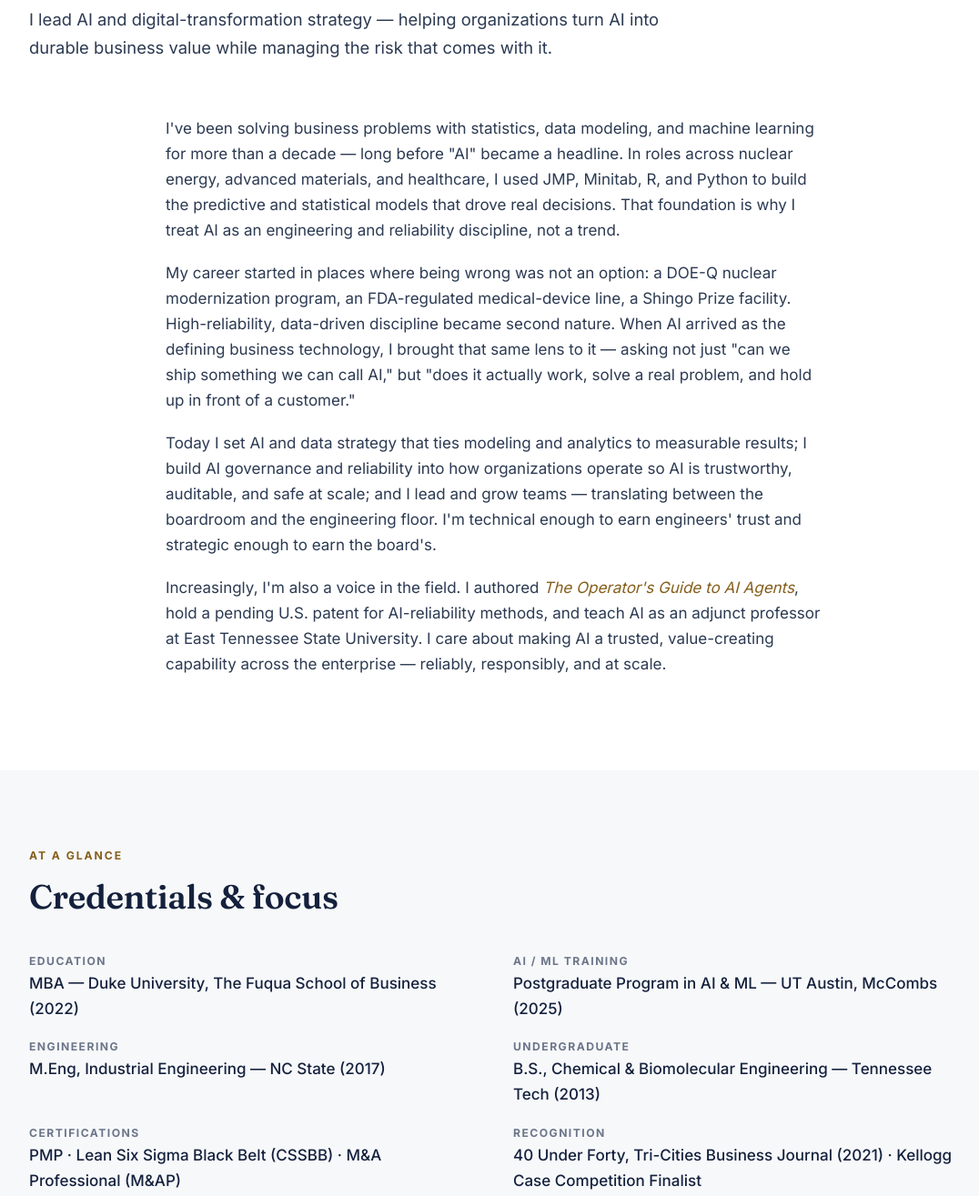
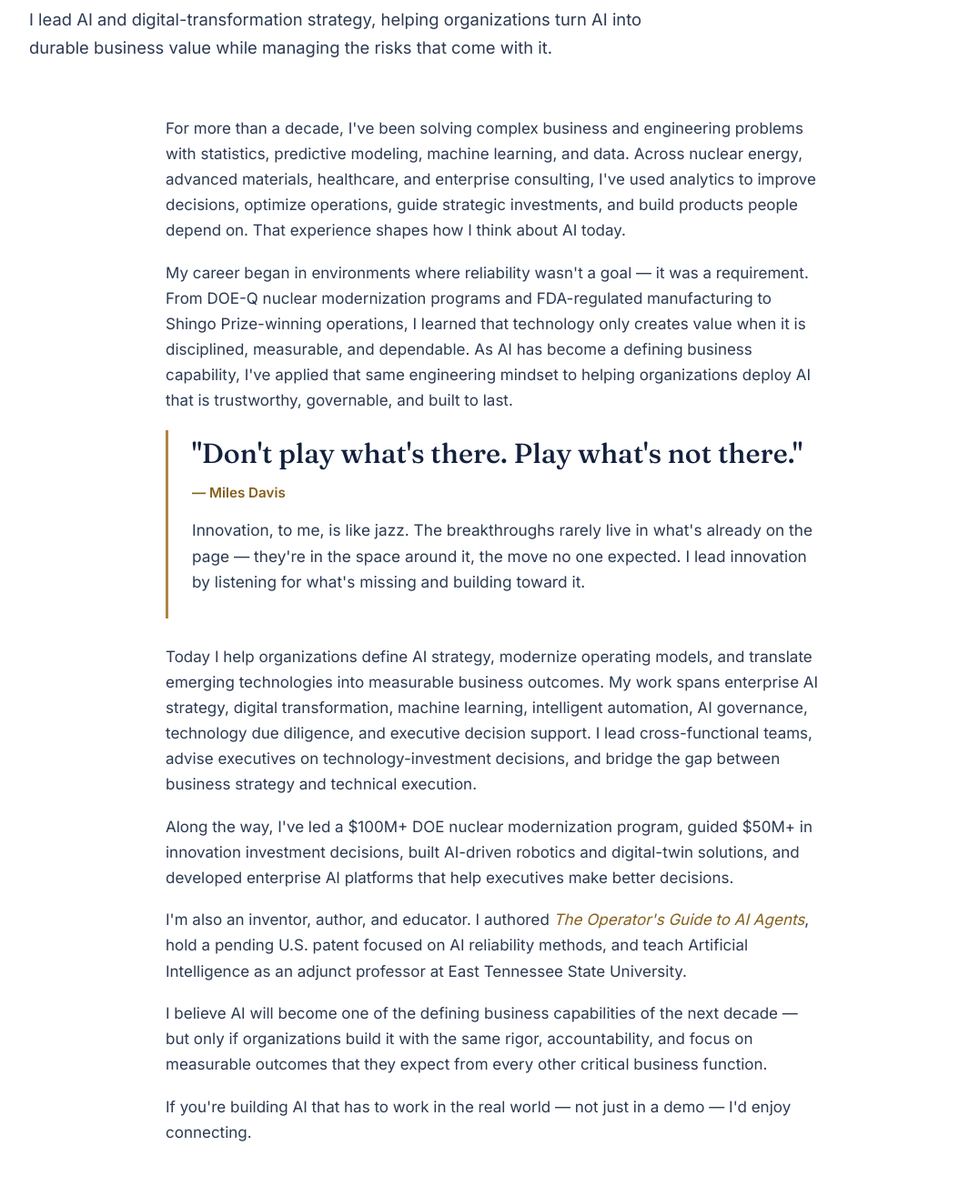
Before and after one commit to SixSigmaEngineer/kylekramer.ai, a plain HTML site: page about.html in a window 1280 px wide. Shown: the part 260-1575 px from the top of the page at 91% size, without its empty margins (96-1172 px from the left). Drawn offline with Linux system fonts and the light colour scheme.

Commit message:
Update site

```diff
--- a/about.html
+++ b/about.html
@@ -35,20 +35,32 @@
     <div class="wrap">
       <p class="eyebrow">About</p>
       <h1 style="font-size:clamp(2.1rem,4.4vw,3rem);">Reliability is the through-line.</h1>
-      <p class="lead">I lead AI and digital-transformation strategy — helping organizations turn AI into durable business value while managing the risk that comes with it.</p>
+      <p class="lead">I lead AI and digital-transformation strategy, helping organizations turn AI into durable business value while managing the risks that come with it.</p>
     </div>
   </header>
 
   <!-- NARRATIVE -->
   <section class="section reveal" style="padding-top:0;">
     <div class="wrap" style="max-width:780px;">
-      <p>I've been solving business problems with statistics, data modeling, and machine learning for more than a decade — long before "AI" became a headline. In roles across nuclear energy, advanced materials, and healthcare, I used JMP, Minitab, R, and Python to build the predictive and statistical models that drove real decisions. That foundation is why I treat AI as an engineering and reliability discipline, not a trend.</p>
+      <p>For more than a decade, I've been solving complex business and engineering problems with statistics, predictive modeling, machine learning, and data. Across nuclear energy, advanced materials, healthcare, and enterprise consulting, I've used analytics to improve decisions, optimize operations, guide strategic investments, and build products people depend on. That experience shapes how I think about AI today.</p>
 
-      <p>My career started in places where being wrong was not an option: a DOE-Q nuclear modernization program, an FDA-regulated medical-device line, a Shingo Prize facility. High-reliability, data-driven discipline became second nature. When AI arrived as the defining business technology, I brought that same lens to it — asking not just "can we ship something we can call AI," but "does it actually work, solve a real problem, and hold up in front of a customer."</p>
+      <p>My career began in environments where reliability wasn't a goal — it was a requirement. From DOE-Q nuclear modernization programs and FDA-regulated manufacturing to Shingo Prize-winning operations, I learned that technology only creates value when it is disciplined, measurable, and dependable. As AI has become a defining business capability, I've applied that same engineering mindset to helping organizations deploy AI that is trustworthy, governable, and built to last.</p>
 
-      <p>Today I set AI and data strategy that ties modeling and analytics to measurable results; I build AI governance and reliability into how organizations operate so AI is trustworthy, auditable, and safe at scale; and I lead and grow teams — translating between the boardroom and the engineering floor. I'm technical enough to earn engineers' trust and strategic enough to earn the board's.</p>
+      <div class="pullquote">
+        <blockquote>"Don't play what's there. Play what's not there."</blockquote>
+        <cite>— Miles Davis</cite>
+        <p class="gloss">Innovation, to me, is like jazz. The breakthroughs rarely live in what's already on the page — they're in the space around it, the move no one expected. I lead innovation by listening for what's missing and building toward it.</p>
+      </div>
 
-      <p>Increasingly, I'm also a voice in the field. I authored <a href="writing.html"><em>The Operator's Guide to AI Agents</em></a>, hold a pending U.S. patent for AI-reliability methods, and teach AI as an adjunct professor at East Tennessee State University. I care about making AI a trusted, value-creating capability across the enterprise — reliably, responsibly, and at scale.</p>
+      <p>Today I help organizations define AI strategy, modernize operating models, and translate emerging technologies into measurable business outcomes. My work spans enterprise AI strategy, digital transformation, machine learning, intelligent automation, AI governance, technology due diligence, and executive decision support. I lead cross-functional teams, advise executives on technology-investment decisions, and bridge the gap between business strategy and technical execution.</p>
+
+      <p>Along the way, I've led a $100M+ DOE nuclear modernization program, guided $50M+ in innovation investment decisions, built AI-driven robotics and digital-twin solutions, and developed enterprise AI platforms that help executives make better decisions.</p>
+
+      <p>I'm also an inventor, author, and educator. I authored <a href="writing.html"><em>The Operator's Guide to AI Agents</em></a>, hold a pending U.S. patent focused on AI reliability methods, and teach Artificial Intelligence as an adjunct professor at East Tennessee State University.</p>
+
+      <p>I believe AI will become one of the defining business capabilities of the next decade — but only if organizations build it with the same rigor, accountability, and focus on measurable outcomes that they expect from every other critical business function.</p>
+
+      <p>If you're building AI that has to work in the real world — not just in a demo — I'd enjoy connecting.</p>
     </div>
   </section>
 
--- a/styles.css
+++ b/styles.css
@@ -96,8 +96,8 @@ button, .btn, .nav-toggle, [onclick] { cursor: pointer; }
 .btn-primary:hover { background: var(--accent-dk); color: #fff; }
 .btn-ghost { background: transparent; color: var(--ink); border-color: var(--line); }
 .btn-ghost:hover { border-color: var(--ink); color: var(--ink); }
-.btn-light { background: #fff; color: var(--ink); }
-.btn-light:hover { background: #f0f0f0; color: var(--ink); }
+.btn-light { background: #fff; color: #14213d; }
+.btn-light:hover { background: #f0f0f0; color: #14213d; }
 .btn-outline-light { background: transparent; color: #fff; border-color: rgba(255,255,255,.4); }
 .btn-outline-light:hover { border-color: #fff; color: #fff; }
 
@@ -230,6 +230,13 @@ button, .btn, .nav-toggle, [onclick] { cursor: pointer; }
 .js .reveal { opacity: 0; transform: translateY(22px); transition: opacity .7s ease, transform .7s ease; }
 .js .reveal.in { opacity: 1; transform: none; }
 
+
+/* ---------- Pull quote (jazz / innovation) ---------- */
+.pullquote { border-left: 3px solid var(--accent); padding: 6px 0 6px 26px; margin: 8px 0 28px; }
+.pullquote blockquote { font-family: var(--serif); font-size: clamp(1.4rem,2.6vw,1.9rem); color: var(--ink); line-height: 1.25; margin: 0 0 10px; font-weight: 500; }
+.pullquote cite { font-style: normal; font-weight: 600; color: var(--accent-dk); font-size: .95rem; }
+.pullquote .gloss { color: var(--ink-soft); margin-top: 14px; font-size: 1.08rem; }
+
 /* ---------- Responsive ---------- */
 @media (max-width: 860px) {
   .grid-2, .grid-3 { grid-template-columns: 1fr; }
```
Also changed, not shown: index.html (+3 -3 lines).
